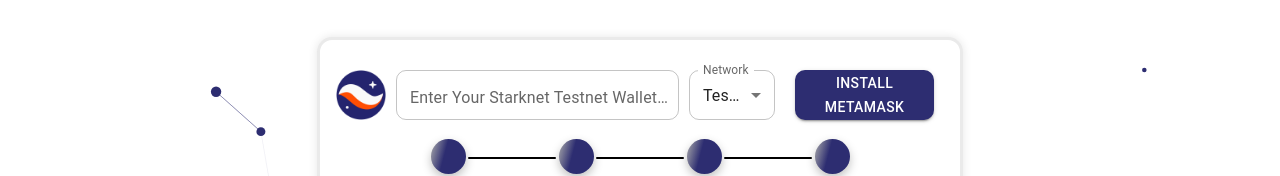
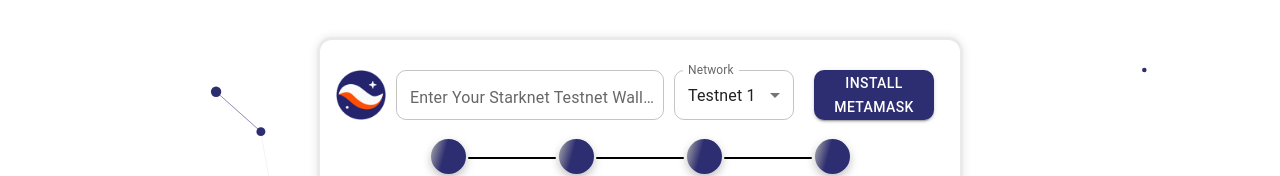
Before and after one commit to KasarLabs/starkcet, a React (Create React App) app: page / in a window 1280 px wide. Shown: the part 171-347 px from the top of the page. Built offline with nearby package versions, Linux system fonts and the light colour scheme; no server answers; what starknet would draw is missing.

Commit message:
Fix buttons min width

```diff
--- a/src/components/Faucet.js
+++ b/src/components/Faucet.js
@@ -89,8 +89,8 @@
         {hasWallet && isConnected &&
           (
             chainId === goodNetwork ?
-              <Button color='primary' variant="contained" onClick={() => { beforeContractInteraction(starkcetFaucet()) }}>Get Tokens</Button> :
-              <Button color='error' variant="contained" onClick={() => { changeNetwork() }}>Change Network</Button>
+              <Button style={{ minWidth: '120px' }} color='primary' variant="contained" onClick={() => { beforeContractInteraction(starkcetFaucet()) }}>Get Tokens</Button> :
+              <Button style={{ minWidth: '120px' }} color='error' variant="contained" onClick={() => { changeNetwork() }}>Change Network</Button>
           )
         }
         {hasWallet && !isConnected &&
--- a/src/components/NetworkSelector.js
+++ b/src/components/NetworkSelector.js
@@ -17,7 +17,7 @@
 
     return (
         <>
-            <FormControl>
+            <FormControl style={{ minWidth: '120px' }}>
                 <InputLabel>Network</InputLabel>
                 <Select
                     value={network}
@@ -26,7 +26,7 @@
 
                 >
                     <MenuItem value={'Testnet 1'}>Testnet 1</MenuItem>
-                    <MenuItem value={'Testnet 2'}>Testnet 2</MenuItem>
+                    {/* <MenuItem value={'Testnet 2'}>Testnet 2</MenuItem> */}
                 </Select>
             </FormControl>
         </>
--- a/src/components/WalletButton.js
+++ b/src/components/WalletButton.js
@@ -11,7 +11,8 @@
     return (
       <Button
         variant='contained'
-        sx={{ margin: '0px 10px', color: '#fff' }}
+        style={{ minWidth: '120px' }}
+        sx={{ margin: '0px 10px', color: '#fff', minWidth: '320px' }}
         onClick={() => {
           window.open("https://metamask.io/download/", "_blank");
         }}
@@ -22,6 +23,7 @@
   if (!isConnected) {
     return (
       <Button
+        style={{ minWidth: '120px' }}
         variant='contained'
         onClick={() => { connect() }}
         md={{ fontSize: '10px' }}
```
